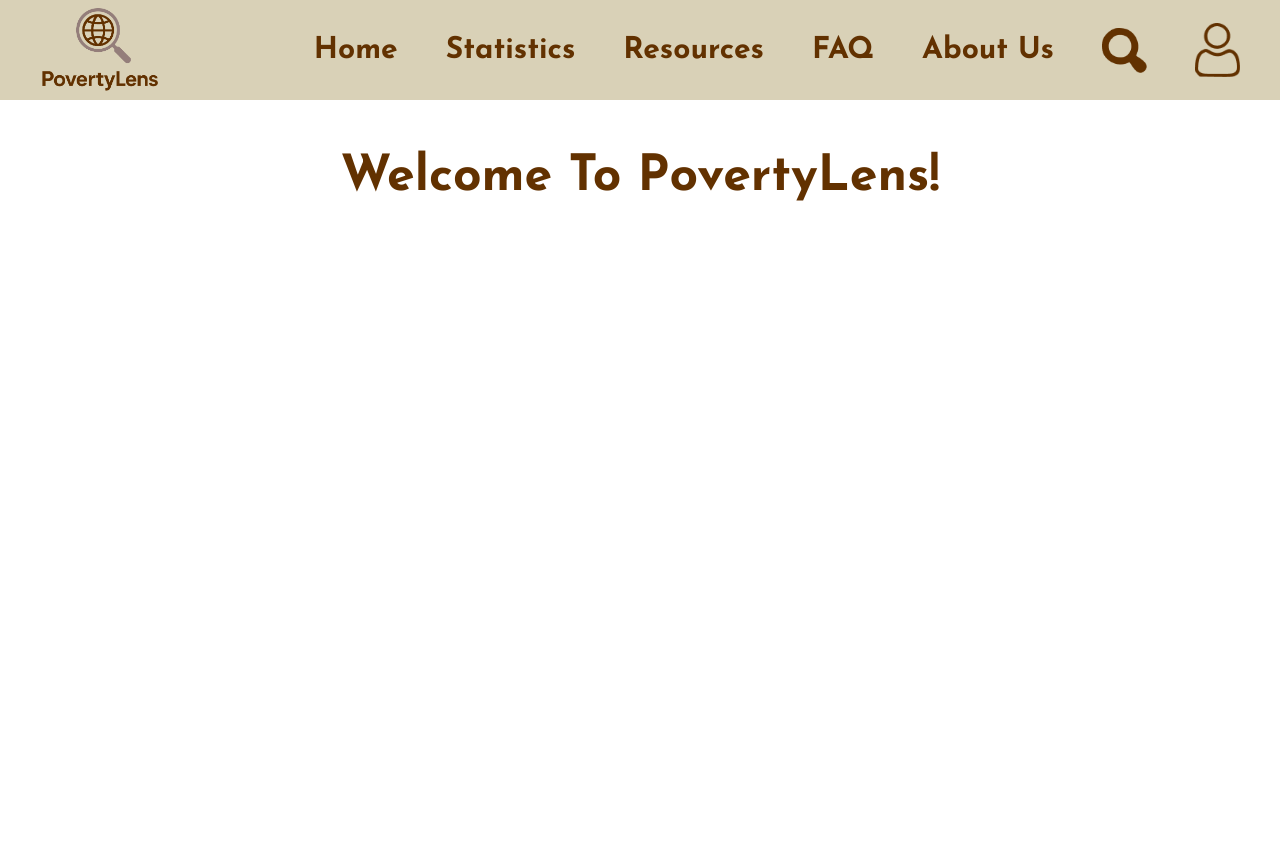
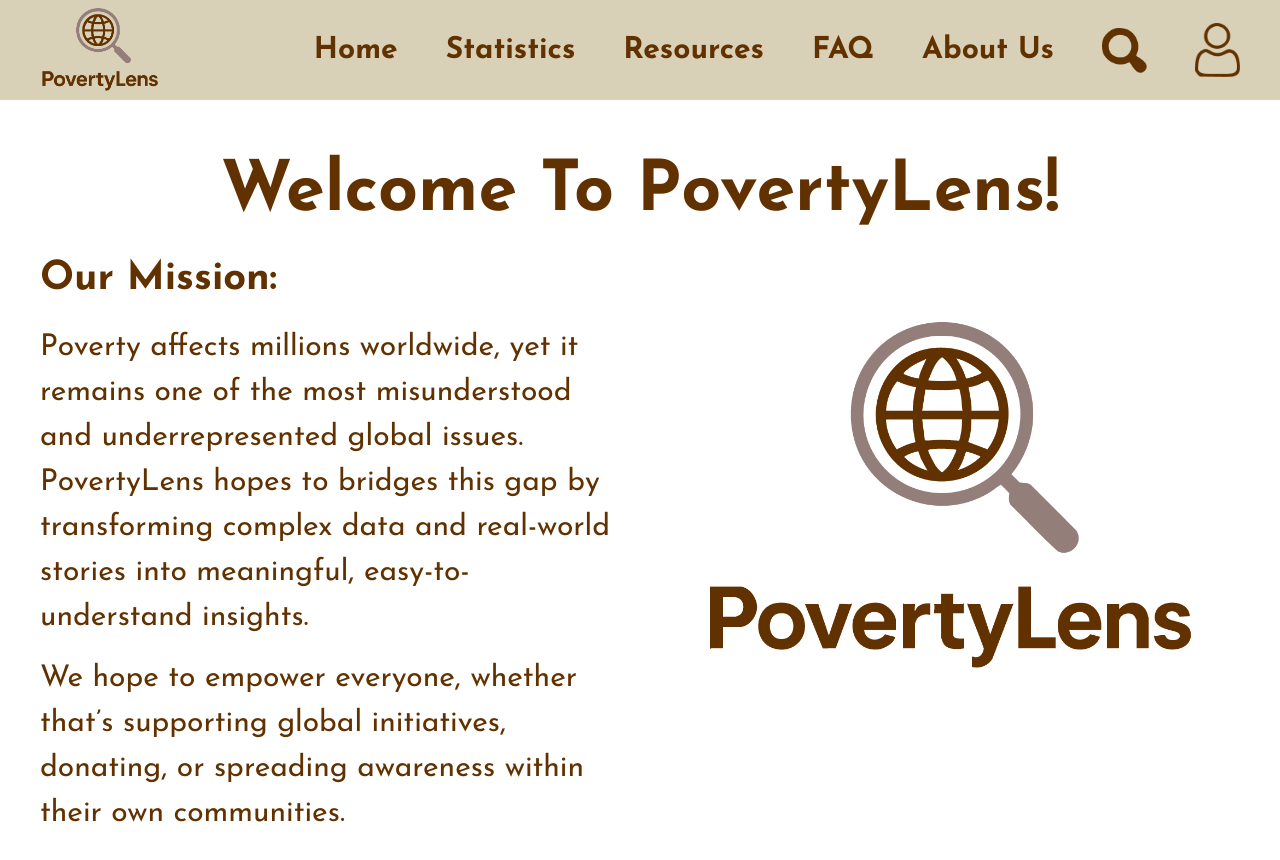
Before and after one commit to Revolution5/PovertyLens, a Next.js app in the folder frontend/: page / in a window 1280 px wide. Shown: the top 860 px of the page. Built offline with nearby package versions, Linux system fonts and the light colour scheme.

Commit message:
Update Welcome Page

```diff
--- a/frontend/app/page.tsx
+++ b/frontend/app/page.tsx
@@ -1,10 +1,41 @@
+import Image from 'next/image';
 
 export default function Home() {
+
+    // display this for if the user is not logged in
     return (
         <div className="min-h-screen">
-                <h1 className="p-10 text-center text-[50px] text-[#623100] font-black ">
+                <h1 className="pt-10 pb-1 text-center text-[70px] text-[#623100] font-black ">
                     Welcome To PovertyLens!
                 </h1>
+
+                {/* Creating the columns*/}
+                <div className="flex gap-10 px-10">
+                    {/* Left column - Introductory text */}
+                    <div className="flex-1">
+                        <p className="text-[#623100] font-bold text-[40px] mb-4">Our Mission:</p>
+                        <p className="text-[#623100] text-[30px] mb-4">
+                            Poverty affects millions worldwide, yet it remains
+                            one of the most misunderstood and underrepresented global issues.
+                            PovertyLens hopes to bridges this gap by transforming complex data and real-world stories into meaningful,
+                            easy-to-understand insights.
+                        </p>
+                        <p className="text-[#623100] text-[30px]">
+                            We hope to empower everyone, whether that’s supporting global initiatives,
+                            donating, or spreading awareness within their own communities.
+                        </p>
+                    </div>
+
+                    {/* Right column - Logo */}
+                    <div className="flex-1 flex justify-center items-start mt-15">
+                            <Image
+                                src="/logov2.png"
+                                alt="PovertyLens Logo"
+                                width={500}
+                                height={500}
+                                className="object-contain"/>
+                    </div>
+                </div>
         </div>
     );
 }
```
